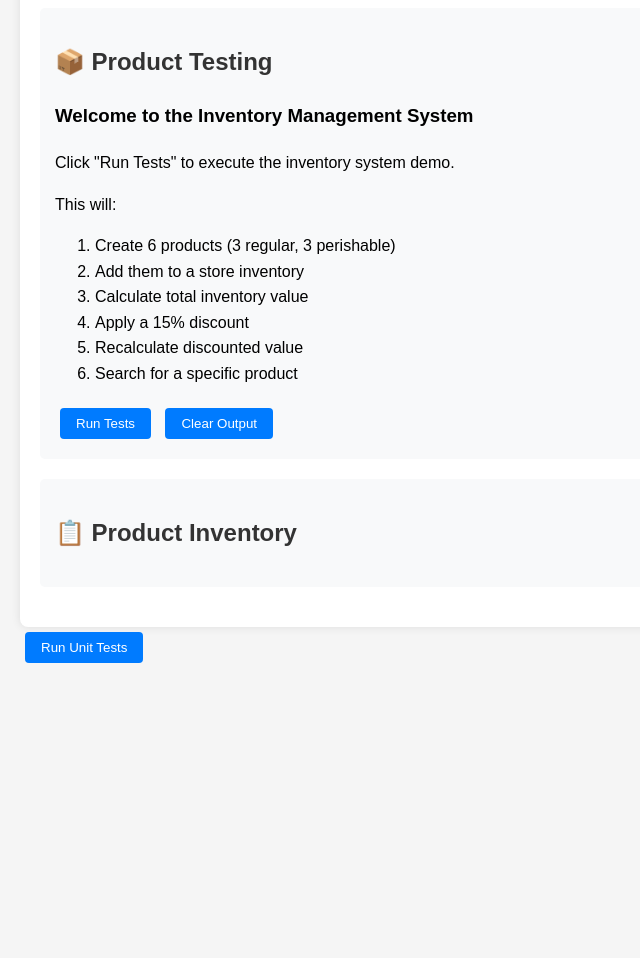
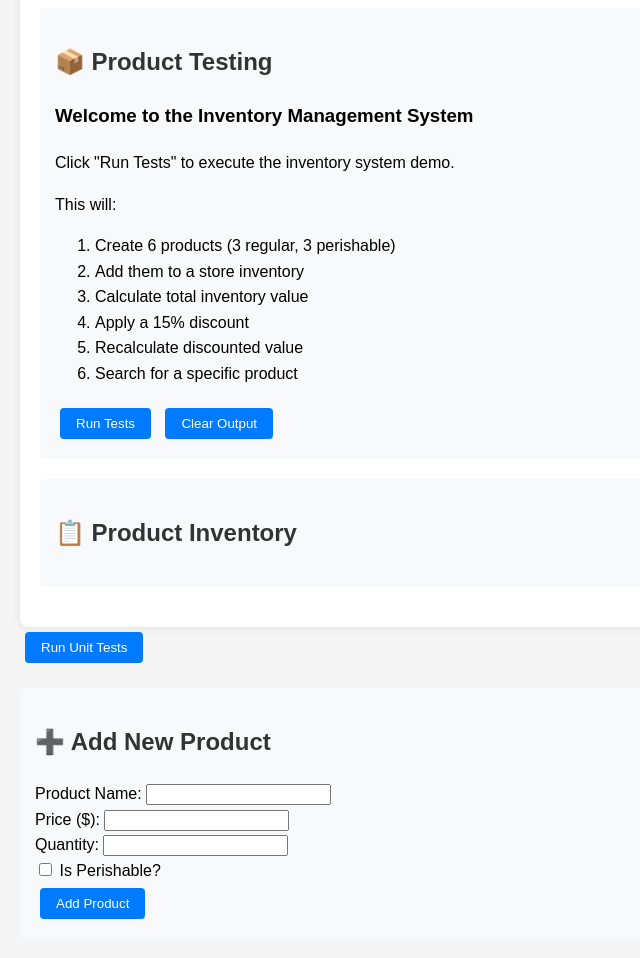
Before and after one commit to Dani7277/inventory-system, a plain HTML site: page index.html in a window 1280 px wide. Shown: the part 126-1084 px from the top of the page, without its empty margins (0-640 px from the left). Before the commit the page ends 814 px from the top, so only its background shows below. Drawn offline with Linux system fonts and the light colour scheme.

Commit message:
Add interactive form for adding products

```diff
--- a/index.html
+++ b/index.html
@@ -88,5 +88,31 @@
 </body>
 
 <button onclick="runUnitTests()">Run Unit Tests</button>
-
+<div class="test-section">
+    <h2>➕ Add New Product</h2>
+    <form id="productForm">
+        <div>
+            <label>Product Name:</label>
+            <input type="text" id="productName" required>
+        </div>
+        <div>
+            <label>Price ($):</label>
+            <input type="number" id="productPrice" min="0.01" step="0.01" required>
+        </div>
+        <div>
+            <label>Quantity:</label>
+            <input type="number" id="productQuantity" min="0" required>
+        </div>
+        <div>
+            <label>
+                <input type="checkbox" id="isPerishable"> Is Perishable?
+            </label>
+        </div>
+        <div id="expirationSection" style="display: none;">
+            <label>Expiration Date:</label>
+            <input type="date" id="expirationDate">
+        </div>
+        <button type="submit">Add Product</button>
+    </form>
+</div>
 </html>
```
